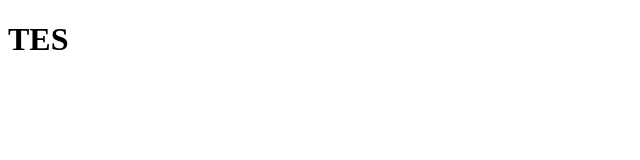
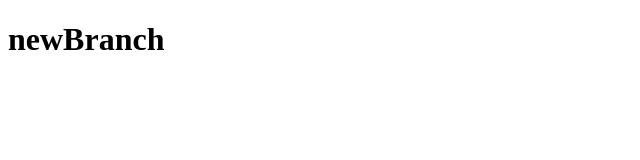
Before and after one commit to Rifqi-Setiawan/intern_motion_git, a plain HTML site: page index.html in a window 1280 px wide. Shown: the whole page, without its empty margins (0-640 px from the left). Drawn offline with Linux system fonts and the light colour scheme.

Commit message:
first commit

```diff
--- a/index.html
+++ b/index.html
@@ -6,6 +6,6 @@
     <title>Intern_Motion</title>
 </head>
 <body>
-    <h1>TES</h1>
+    <h1>newBranch</h1>
 </body>
 </html>
```
